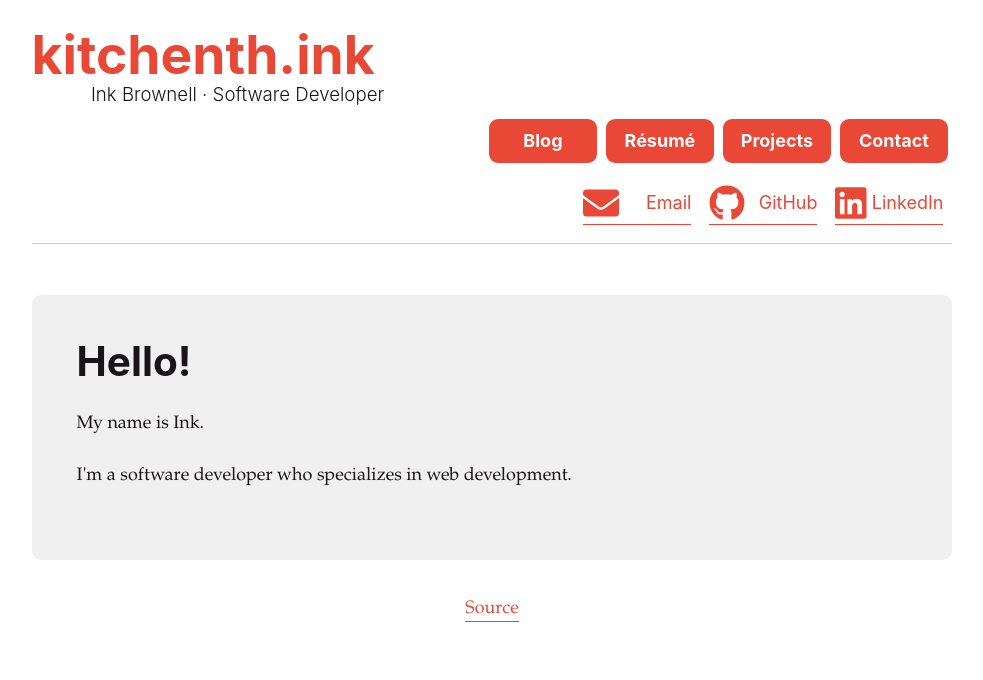
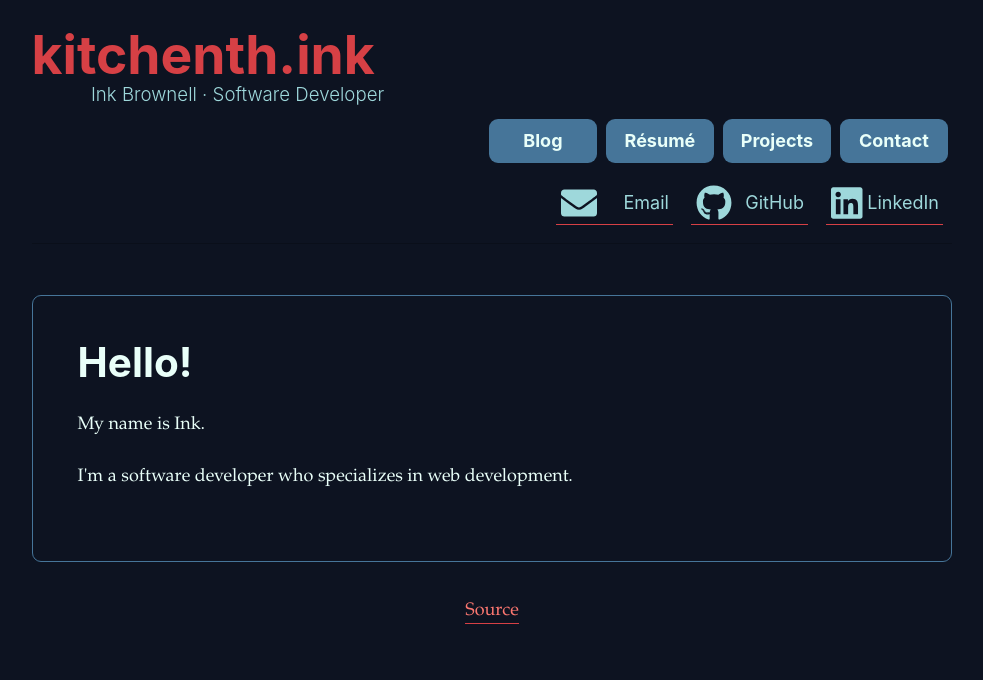
Before and after one commit to DavidABrownell/kitchenthink, a Gatsby site: page / in a window 1280 px wide. Shown: the whole page, without its empty margins (148-1131 px from the left). Built offline with nearby package versions, Linux system fonts and the light colour scheme; Gatsby itself is replaced by a stand-in of ours.

Commit message:
Style website

```diff
--- a/src/components/layout.css
+++ b/src/components/layout.css
@@ -1,3 +1,16 @@
+:root {
+  --rich-black-fogra-29: #0d1321ff;
+  --english-vermillion: #d64045ff;
+  --light-cyan: #e9fff9ff;
+  --powder-blue: #9ed8dbff;
+  --queen-blue: #467599ff;
+
+  --serif-font-stack: Palatino, 'Palatino Linotype', 'Palatino LT STD',
+    'Book Antiqua', Georgia, serif;
+  --sans-font-stack: -apple-system, BlinkMacSystemFont, Segoe UI, Roboto, Oxygen,
+    Ubuntu, Cantarell, Fira Sans, Droid Sans, Helvetica Neue, sans-serif;
+}
+
 html {
   -ms-text-size-adjust: 100%;
   -webkit-text-size-adjust: 100%;
@@ -5,20 +18,23 @@ html {
   box-sizing: border-box;
   overflow-y: scroll;
 }
+
 body {
   margin: 0;
   -webkit-font-smoothing: antialiased;
   -moz-osx-font-smoothing: grayscale;
-  color: #191418;
-  font-family: Palatino, "Palatino Linotype", "Palatino LT STD", "Book Antiqua", Georgia, serif ;
+  color: var(--light-cyan);
+  background-color: var(--rich-black-fogra-29);
+  font-family: var(--serif-font-stack);
   font-weight: normal;
   word-wrap: break-word;
   font-kerning: normal;
-  -moz-font-feature-settings: "kern", "liga", "clig", "calt";
-  -ms-font-feature-settings: "kern", "liga", "clig", "calt";
-  -webkit-font-feature-settings: "kern", "liga", "clig", "calt";
-  font-feature-settings: "kern", "liga", "clig", "calt";
+  -moz-font-feature-settings: 'kern', 'liga', 'clig', 'calt';
+  -ms-font-feature-settings: 'kern', 'liga', 'clig', 'calt';
+  -webkit-font-feature-settings: 'kern', 'liga', 'clig', 'calt';
+  font-feature-settings: 'kern', 'liga', 'clig', 'calt';
 }
+
 article,
 aside,
 details,
@@ -33,36 +49,42 @@ section,
 summary {
   display: block;
 }
+
 audio,
 canvas,
 progress,
 video {
   display: inline-block;
 }
+
 audio:not([controls]) {
   display: none;
   height: 0;
 }
+
 progress {
   vertical-align: baseline;
 }
+
 [hidden],
 template {
   display: none;
 }
+
 a {
   background-color: transparent;
   -webkit-text-decoration-skip: objects;
   text-decoration: none;
-  color: #ea4836;
-  border-bottom-color: #ea4836;
+  color: #fb7770;
+  border-bottom-color: var(--english-vermillion);
   border-bottom-width: 1px;
   border-bottom-style: solid;
   padding-bottom: 0.15em;
 }
+
 a:active,
 a:hover {
-  background-image: url("../images/link_squiggle.svg");
+  background-image: url('../images/link_squiggle.svg');
   background-position: bottom;
   background-repeat: repeat-x;
   background-size: 1rem;
@@ -72,19 +94,23 @@ a:hover {
   padding-bottom: 0.15em;
   text-decoration: none;
 }
+
 abbr[title] {
   border-bottom: 1px dotted hsla(0, 0%, 0%, 0.5);
   cursor: help;
   text-decoration: none;
 }
+
 b,
 strong {
   font-weight: inherit;
   font-weight: bolder;
 }
+
 dfn {
   font-style: italic;
 }
+
 h1 {
   margin-left: 0;
   margin-right: 0;
@@ -95,20 +121,22 @@ h1 {
   padding-top: 0;
   margin-bottom: 1.45rem;
   color: inherit;
-  font-family: -apple-system, BlinkMacSystemFont, Segoe UI, Roboto, Oxygen,
-    Ubuntu, Cantarell, Fira Sans, Droid Sans, Helvetica Neue, sans-serif;
+  font-family: var(--sans-font-stack);
   font-weight: bold;
   text-rendering: optimizeLegibility;
   font-size: 2.25rem;
   line-height: 1.1;
 }
+
 mark {
   background-color: #ff0;
   color: #000;
 }
+
 small {
   font-size: 80%;
 }
+
 sub,
 sup {
   font-size: 75%;
@@ -116,12 +144,15 @@ sup {
   position: relative;
   vertical-align: baseline;
 }
+
 sub {
   bottom: -0.25em;
 }
+
 sup {
   top: -0.5em;
 }
+
 img {
   border-style: none;
   max-width: 100%;
@@ -134,9 +165,11 @@ img {
   padding-top: 0;
   margin-bottom: 1.45rem;
 }
+
 svg:not(:root) {
   overflow: hidden;
 }
+
 code,
 kbd,
 pre,
@@ -144,6 +177,7 @@ samp {
   font-family: monospace;
   font-size: 1em;
 }
+
 figure {
   margin-left: 0;
   margin-right: 0;
@@ -154,6 +188,7 @@ figure {
   padding-top: 0;
   margin-bottom: 1.45rem;
 }
+
 hr {
   box-sizing: content-box;
   overflow: visible;
@@ -169,6 +204,7 @@ hr {
   border: none;
   height: 1px;
 }
+
 button,
 input,
 optgroup,
@@ -177,36 +213,43 @@ textarea {
   font: inherit;
   margin: 0;
 }
+
 optgroup {
   font-weight: 700;
 }
+
 button,
 input {
   overflow: visible;
 }
+
 button,
 select {
   text-transform: none;
 }
-[type="reset"],
-[type="submit"],
+
+[type='reset'],
+[type='submit'],
 button,
-html [type="button"] {
+html [type='button'] {
   -webkit-appearance: button;
 }
-[type="button"]::-moz-focus-inner,
-[type="reset"]::-moz-focus-inner,
-[type="submit"]::-moz-focus-inner,
+
+[type='button']::-moz-focus-inner,
+[type='reset']::-moz-focus-inner,
+[type='submit']::-moz-focus-inner,
 button::-moz-focus-inner {
   border-style: none;
   padding: 0;
 }
-[type="button"]:-moz-focusring,
-[type="reset"]:-moz-focusring,
-[type="submit"]:-moz-focusring,
+
+[type='button']:-moz-focusring,
+[type='reset']:-moz-focusring,
+[type='submit']:-moz-focusring,
 button:-moz-focusring {
   outline: 1px dotted ButtonText;
 }
+
 fieldset {
   border: 1px solid silver;
   padding: 0.35em 0.625em 0.75em;
@@ -219,6 +262,7 @@ fieldset {
   padding-top: 0;
   margin-bottom: 1.45rem;
 }
+
 legend {
   box-sizing: border-box;
   color: inherit;
@@ -227,43 +271,54 @@ legend {
   padding: 0;
   white-space: normal;
 }
+
 textarea {
   overflow: auto;
 }
-[type="checkbox"],
-[type="radio"] {
+
+[type='checkbox'],
+[type='radio'] {
   box-sizing: border-box;
   padding: 0;
 }
-[type="number"]::-webkit-inner-spin-button,
-[type="number"]::-webkit-outer-spin-button {
+
+[type='number']::-webkit-inner-spin-button,
+[type='number']::-webkit-outer-spin-button {
   height: auto;
 }
-[type="search"] {
+
+[type='search'] {
   -webkit-appearance: textfield;
   outline-offset: -2px;
 }
-[type="search"]::-webkit-search-cancel-button,
-[type="search"]::-webkit-search-decoration {
+
+[type='search']::-webkit-search-cancel-button,
+[type='search']::-webkit-search-decoration {
   -webkit-appearance: none;
 }
+
 ::-webkit-input-placeholder {
   color: inherit;
   opacity: 0.54;
 }
+
 ::-webkit-file-upload-button {
   -webkit-appearance: button;
   font: inherit;
 }
+
 * {
   box-sizing: inherit;
 }
+
 *:before {
   box-sizing: inherit;
 }
+
 *:after {
   box-sizing: inherit;
 }
+
 h2 {
   margin-left: 0;
   margin-right: 0;
@@ -274,13 +329,13 @@ h2 {
   padding-top: 0;
   margin-bottom: 1.45rem;
   color: inherit;
-  font-family: -apple-system, BlinkMacSystemFont, Segoe UI, Roboto, Oxygen,
-    Ubuntu, Cantarell, Fira Sans, Droid Sans, Helvetica Neue, sans-serif;
+  font-family: var(--sans-font-stack);
   font-weight: bold;
   text-rendering: optimizeLegibility;
   font-size: 1.62671rem;
   line-height: 1.1;
 }
+
 h3 {
   margin-left: 0;
   margin-right: 0;
@@ -291,13 +346,13 @@ h3 {
   padding-top: 0;
   margin-bottom: 1.45rem;
   color: inherit;
-  font-family: -apple-system, BlinkMacSystemFont, Segoe UI, Roboto, Oxygen,
-    Ubuntu, Cantarell, Fira Sans, Droid Sans, Helvetica Neue, sans-serif;
+  font-family: var(--sans-font-stack);
   font-weight: bold;
   text-rendering: optimizeLegibility;
   font-size: 1.38316rem;
   line-height: 1.1;
 }
+
 h4 {
   margin-left: 0;
   margin-right: 0;
@@ -308,13 +363,13 @@ h4 {
   padding-top: 0;
   margin-bottom: 1.45rem;
   color: inherit;
-  font-family: -apple-system, BlinkMacSystemFont, Segoe UI, Roboto, Oxygen,
-    Ubuntu, Cantarell, Fira Sans, Droid Sans, Helvetica Neue, sans-serif;
+  font-family: var(--sans-font-stack);
   font-weight: bold;
   text-rendering: optimizeLegibility;
   font-size: 1rem;
   line-height: 1.1;
 }
+
 h5 {
   margin-left: 0;
   margin-right: 0;
@@ -325,13 +380,13 @@ h5 {
   padding-top: 0;
   margin-bottom: 1.45rem;
   color: inherit;
-  font-family: -apple-system, BlinkMacSystemFont, Segoe UI, Roboto, Oxygen,
-    Ubuntu, Cantarell, Fira Sans, Droid Sans, Helvetica Neue, sans-serif;
+  font-family: var(--sans-font-stack);
   font-weight: bold;
   text-rendering: optimizeLegibility;
   font-size: 0.85028rem;
   line-height: 1.1;
 }
+
 h6 {
   margin-left: 0;
   margin-right: 0;
@@ -342,13 +397,13 @@ h6 {
   padding-top: 0;
   margin-bottom: 1.45rem;
   color: inherit;
-  font-family: -apple-system, BlinkMacSystemFont, Segoe UI, Roboto, Oxygen,
-    Ubuntu, Cantarell, Fira Sans, Droid Sans, Helvetica Neue, sans-serif;
+  font-family: var(--sans-font-stack);
   font-weight: bold;
   text-rendering: optimizeLegibility;
   font-size: 0.78405rem;
   line-height: 1.1;
 }
+
 hgroup {
   margin-left: 0;
   margin-right: 0;
@@ -359,6 +414,7 @@ hgroup {
   padding-top: 0;
   margin-bottom: 1.45rem;
 }
+
 ul {
   margin-left: 1.45rem;
   margin-right: 0;
@@ -371,6 +427,7 @@ ul {
   list-style-position: outside;
   list-style-image: none;
 }
+
 ol {
   margin-left: 1.45rem;
   margin-right: 0;
@@ -383,6 +440,7 @@ ol {
   list-style-position: outside;
   list-style-image: none;
 }
+
 dl {
   margin-left: 0;
   margin-right: 0;
@@ -393,6 +451,7 @@ dl {
   padding-top: 0;
   margin-bottom: 1.45rem;
 }
+
 dd {
   margin-left: 0;
   margin-right: 0;
@@ -403,6 +462,7 @@ dd {
   padding-top: 0;
   margin-bottom: 1.45rem;
 }
+
 p {
   margin-left: 0;
   margin-right: 0;
@@ -413,6 +473,7 @@ p {
   padding-top: 0;
   margin-bottom: 1.45rem;
 }
+
 pre {
   margin-left: 0;
   margin-right: 0;
@@ -426,6 +487,7 @@ pre {
   word-wrap: normal;
   padding: 1.45rem;
 }
+
 table {
   margin-left: 0;
   margin-right: 0;
@@ -440,6 +502,7 @@ table {
   border-collapse: collapse;
   width: 100%;
 }
+
 blockquote {
   margin-left: 1.45rem;
   margin-right: 1.45rem;
@@ -450,6 +513,7 @@ blockquote {
   padding-top: 0;
   margin-bottom: 1.45rem;
 }
+
 form {
   margin-left: 0;
   margin-right: 0;
@@ -460,6 +524,7 @@ form {
   padding-top: 0;
   margin-bottom: 1.45rem;
 }
+
 noscript {
   margin-left: 0;
   margin-right: 0;
@@ -470,6 +535,7 @@ noscript {
   padding-top: 0;
   margin-bottom: 1.45rem;
 }
+
 iframe {
   margin-left: 0;
   margin-right: 0;
@@ -480,6 +546,7 @@ iframe {
   padding-top: 0;
   margin-bottom: 1.45rem;
 }
+
 address {
   margin-left: 0;
   margin-right: 0;
@@ -490,144 +557,158 @@ address {
   padding-top: 0;
   margin-bottom: 1.45rem;
 }
+
 b {
   font-weight: bold;
 }
+
 strong {
   font-weight: bold;
 }
+
 dt {
   font-weight: bold;
 }
+
 th {
   font-weight: bold;
 }
+
 li {
   margin-bottom: calc(1.45rem / 2);
 }
+
 ol li {
   padding-left: 0;
 }
+
 ul li {
   padding-left: 0;
 }
+
 li > ol {
   margin-left: 1.45rem;
   margin-bottom: calc(1.45rem / 2);
   margin-top: calc(1.45rem / 2);
 }
+
 li > ul {
   margin-left: 1.45rem;
   margin-bottom: calc(1.45rem / 2);
   margin-top: calc(1.45rem / 2);
 }
+
 blockquote *:last-child {
   margin-bottom: 0;
 }
+
 li *:last-child {
   margin-bottom: 0;
 }
+
 p *:last-child {
   margin-bottom: 0;
 }
+
 li > p {
   margin-bottom: calc(1.45rem / 2);
 }
+
 code {
   font-size: 0.85rem;
   line-height: 1.45rem;
 }
+
 kbd {
   font-size: 0.85rem;
   line-height: 1.45rem;
 }
+
 samp {
   font-size: 0.85rem;
   line-height: 1.45rem;
 }
+
 abbr {
   border-bottom: 1px dotted hsla(0, 0%, 0%, 0.5);
   cursor: help;
 }
+
 acronym {
   border-bottom: 1px dotted hsla(0, 0%, 0%, 0.5);
   cursor: help;
 }
+
 thead {
   text-align: left;
 }
+
 td,
 th {
   text-align: left;
   border-bottom: 1px solid hsla(0, 0%, 0%, 0.12);
-  font-feature-settings: "tnum";
-  -moz-font-feature-settings: "tnum";
-  -ms-font-feature-settings: "tnum";
-  -webkit-font-feature-settings: "tnum";
+  font-feature-settings: 'tnum';
+  -moz-font-feature-settings: 'tnum';
+  -ms-font-feature-settings: 'tnum';
+  -webkit-font-feature-settings: 'tnum';
   padding-left: 0.96667rem;
   padding-right: 0.96667rem;
   padding-top: 0.725rem;
   padding-bottom: calc(0.725rem - 1px);
 }
+
 th:first-child,
 td:first-child {
   padding-left: 0;
 }
+
 th:last-child,
 td:last-child {
   padding-right: 0;
 }
+
 tt,
 code {
   background-color: hsla(0, 0%, 0%, 0.04);
   border-radius: 3px;
-  font-family: "SFMono-Regular", Consolas, "Roboto Mono", "Droid Sans Mono",
-    "Liberation Mono", Menlo, Courier, monospace;
+  font-family: 'SFMono-Regular', Consolas, 'Roboto Mono', 'Droid Sans Mono',
+    'Liberation Mono', Menlo, Courier, monospace;
   padding: 0;
   padding-top: 0.2em;
   padding-bottom: 0.2em;
 }
+
 pre code {
   background: none;
   line-height: 1.42;
 }
+
 code:before,
 code:after,
 tt:before,
 tt:after {
   letter-spacing: -0.2em;
-  content: " ";
+  content: ' ';
 }
+
 pre code:before,
 pre code:after,
 pre tt:before,
 pre tt:after {
-  content: "";
+  content: '';
 }
+
 @media only screen and (max-width: 480px) {
   html {
     font-size: 100%;
   }
 }
 
-.boxedtext {
-  border-width: 0.15rem;
-  border-color: #fcfcfc;
-  border-style: solid;
-  margin-left: -0.1rem;
-  margin-top: -0.1rem;
-  margin-bottom: -0.1rem;
-  width: 1.6rem;
-  display: inline-block;
-  text-align: center;
-
-}
-
 .site-title {
   font-size: 40pt;
   font-weight: bold;
   margin: 0;
-  color: #ea4836;
+  color: var(--english-vermillion);
   border-style: hidden;
   padding: 0;
 }
@@ -638,8 +719,8 @@ pre tt:after {
 
 .site-description {
   margin: 0 0 0.5rem;
-  color: #191418;
   padding-left: 3.3rem;
+  color: var(--powder-blue);
   font-size: 14pt;
   font-weight: 350;
 }
@@ -651,11 +732,11 @@ pre tt:after {
   min-width: 6rem;
   text-align: center;
 
-  font-family: -apple-system, BlinkMacSystemFont, Segoe UI, Roboto, Oxygen, Ubuntu, Cantarell, Fira Sans, Droid Sans, Helvetica Neue, sans-serif;
+  font-family: var(--sans-font-stack);
   font-weight: bold;
 
-  color: #fcfcfc;
-  background-color: #ea4836;
+  color: var(--light-cyan);
+  background-color: var(--queen-blue);
   border-radius: 0.5rem;
   border-style: hidden;
 }
@@ -665,24 +746,23 @@ pre tt:after {
 }
 
 .nav-button:visited {
-
 }
 
 .nav-button:hover {
-  background-color: #ff5724;
+  background-color: var(--powder-blue);
   background-image: inherit;
 }
 
 .nav-button:active {
-  background-color: #faae3f;
+  background-color: var(--english-vermillion);
 }
 
 .nav-button-current {
-  background-color: #faae3f;
+  background-color: var(--english-vermillion);
 }
 
 .post-date {
-  font-family: -apple-system, BlinkMacSystemFont, Segoe UI, Roboto, Oxygen, Ubuntu, Cantarell, Fira Sans, Droid Sans, Helvetica Neue, sans-serif;
+  font-family: var(--sans-font-stack);
   font-style: oblique;
   font-weight: 300;
 }
@@ -690,7 +770,7 @@ pre tt:after {
 .blog-preview {
   border-style: solid;
   border-width: 1px;
-  border-color: #191418;
+  border-color: var(--powder-blue);
   padding: 1rem;
   border-radius: 0.5rem;
   margin-bottom: 1rem;
@@ -701,10 +781,12 @@ pre tt:after {
   flex-direction: row;
   align-items: center;
   justify-content: space-between;
-  font-family: -apple-system, BlinkMacSystemFont, Segoe UI, Roboto, Oxygen, Ubuntu, Cantarell, Fira Sans, Droid Sans, Helvetica Neue, sans-serif;
+  font-family: var(--sans-font-stack);
   font-weight: normal;
-  min-width: 6em;
-  color: #ea4836;
+  min-width: 6.5em;
+  color: var(--powder-blue);
   margin-left: 0.5rem;
   margin-right: 0.5rem;
+  padding-left: 0.25rem;
+  padding-right: 0.25rem;
 }
--- a/src/components/layout.js
+++ b/src/components/layout.js
@@ -35,9 +35,11 @@ const Layout = ({ children }) => {
             >
                 <main
                     style={{
-                        background: '#f0f0f0',
                         padding: '2.5rem',
                         borderRadius: '0.5rem',
+                        borderColor: '#467599',
+                        borderWidth: '1px',
+                        borderStyle: 'solid',
                     }}
                 >
                     {children}
```
